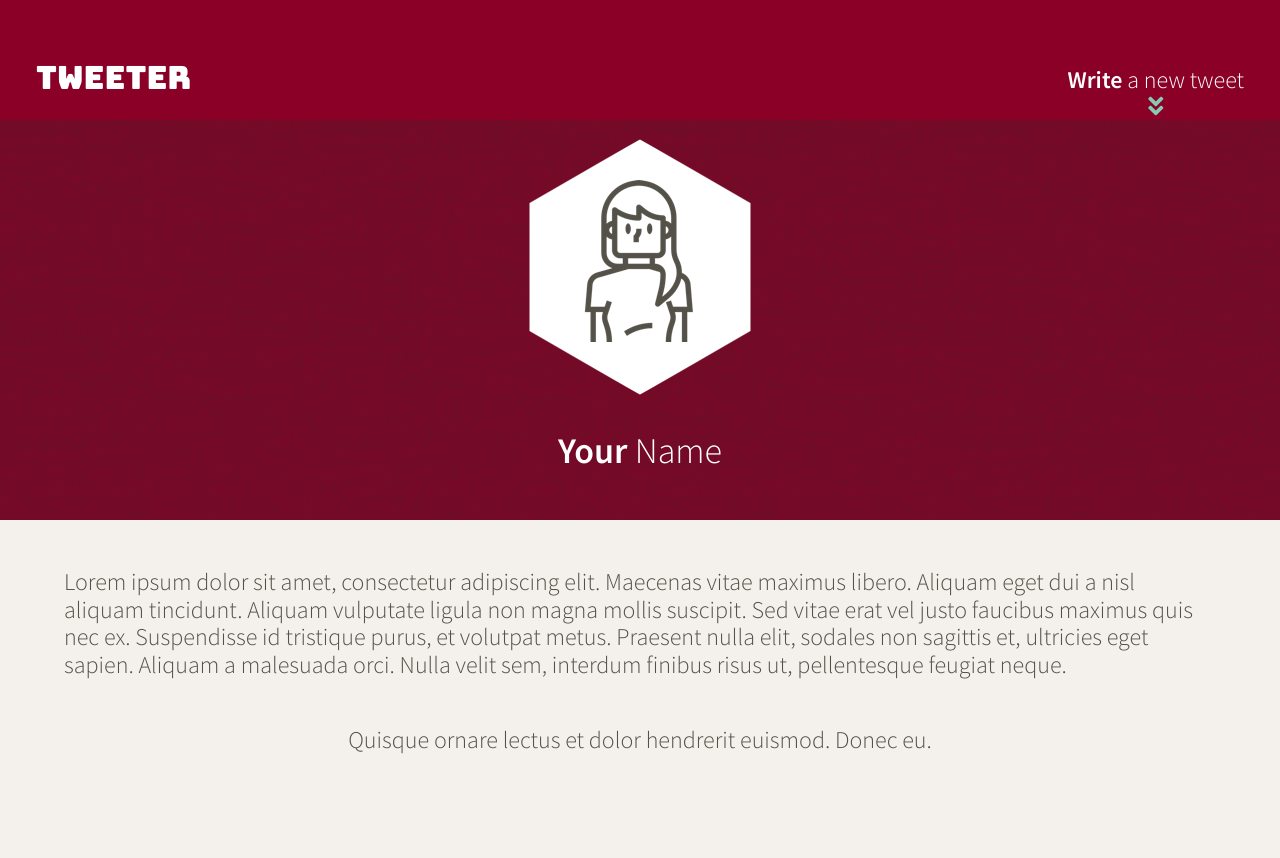
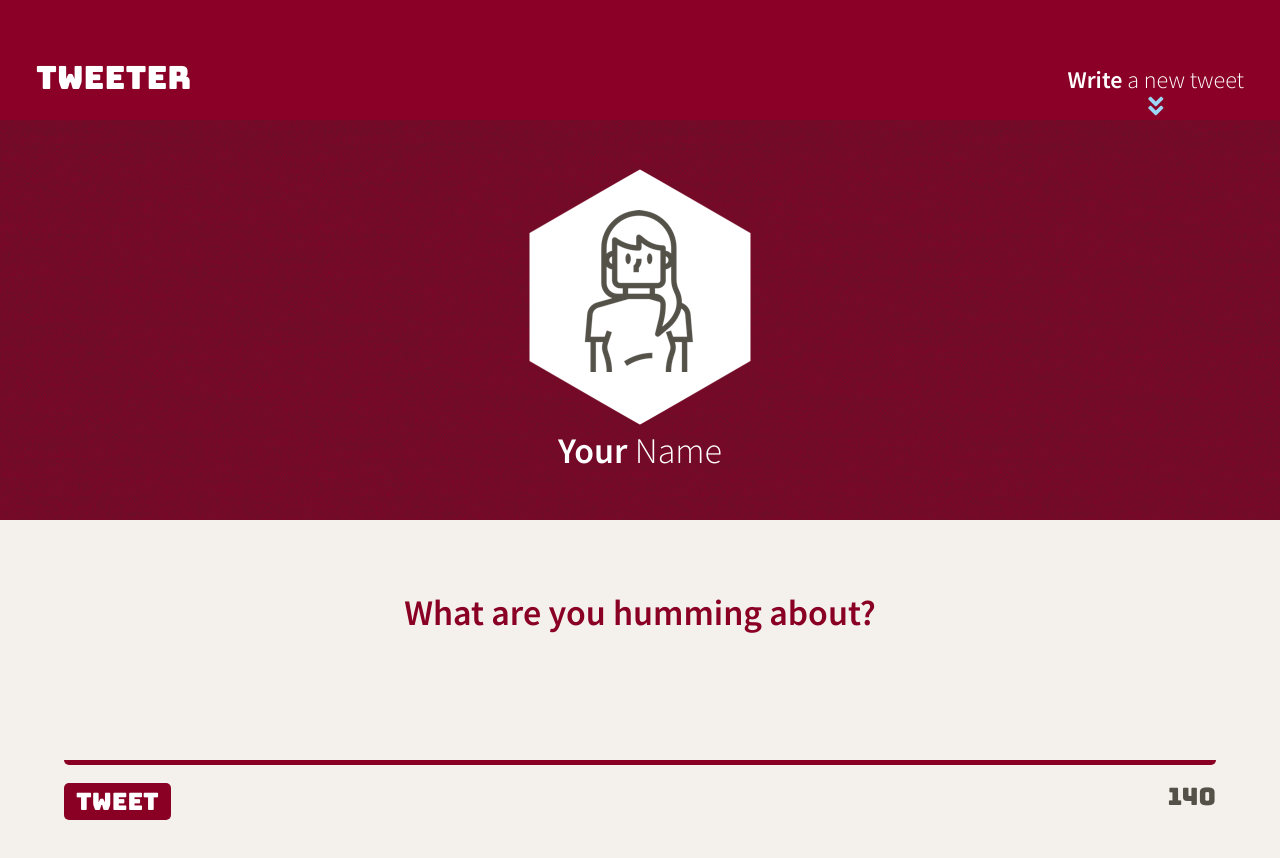
Before and after one commit to ekinkoluk/tweeter, a website: page public/index.html in a window 1280 px wide. Before the commit the page ends 802 px from the top, so only its background shows below. Drawn offline with nearby package versions, Linux system fonts and the light colour scheme.

Commit message:
post request and twit char counter

```diff
--- a/public/index.html
+++ b/public/index.html
@@ -44,15 +44,26 @@
         <img src="/images/profile-hex.png">
       </div>
       <div>
-        <h2><strong>Your</strong> Name</h2>
+        <h2 class= "name"><strong>Your</strong> Name</h2>
       </div>
   </header>
 
     <!-- Page-specific (main) content here -->
+      <!-- Page-specific (main) content here -->
     <main class="container">
-
-      <p> Lorem ipsum dolor sit amet, consectetur adipiscing elit. Maecenas vitae maximus libero. Aliquam eget dui a nisl aliquam tincidunt. Aliquam vulputate ligula non magna mollis suscipit. Sed vitae erat vel justo faucibus maximus quis nec ex. Suspendisse id tristique purus, et volutpat metus. Praesent nulla elit, sodales non sagittis et, ultricies eget sapien. Aliquam a malesuada orci. Nulla velit sem, interdum finibus risus ut, pellentesque feugiat neque.</p>
-      <p>Quisque ornare lectus et dolor hendrerit euismod. Donec eu.</p>
+      <section class="new-tweet">
+        <!-- <h2>Compose Tweet</h2> -->
+        <div id="error"></div>
+        <form id="posttweet" action="/tweets" method="POST">
+          <label for="tweet-text"><h2>What are you humming about?</h2></label>
+          <textarea name="text" id="tweet-text"></textarea>
+          <div id="tweet-below">
+            <span><button type="submit">Tweet</button></span>
+            <span><output name="counter" class="counter" for="tweet-text">140</output></span>
+          </div>
+        </form>
+      </section>
+      <section id="tweets-container"></section>
     </main>
   </body>
 </html>
--- a/public/styles/header.css
+++ b/public/styles/header.css
@@ -13,7 +13,7 @@ header {
 p {
   font-weight: normal;
 }
-h2 {
+.name {
   font-weight: normal;
   color: white;
 }
--- a/public/styles/layout.css
+++ b/public/styles/layout.css
@@ -33,3 +33,8 @@ body {
   overflow-y: hidden;
 
 }
+h2 {
+  color: #8a0024;
+  text-align: center;
+  margin: 0;
+}
--- a/public/styles/nav.css
+++ b/public/styles/nav.css
@@ -23,3 +23,28 @@ nav {
   display: flex;
   justify-content: center;
 }
+
+#arrow-icon:hover {
+  color:thistle;
+}
+#writenew {
+  padding-top: 1em;
+  position: relative;
+  font-size: 18pt;
+  cursor: pointer;
+}
+
+#arrow-icon {
+  color: #9cd5f6;
+  display: flex;
+  justify-content: center;
+}
+
+#up-arrow {
+  position: fixed;
+  bottom: 10px;
+  right: 10px;
+  z-index: 1;
+  font-size: 40pt;
+  opacity: 0;
+}
--- a/public/styles/tweet-new.css
+++ b/public/styles/tweet-new.css
@@ -0,0 +1,73 @@
+
+.new-tweet {
+  flex-direction: column;
+  width: 100%;
+  display: flex;
+  justify-content: space-between;
+}
+
+#tweet-text {
+  border-bottom: 5px;
+  width: 100%;
+  height: 5em;
+  padding: 0.5em;
+  margin: 0.5em 0em 0.5em;
+  border: none;
+  background: none;
+  border-bottom: 5px solid #8a0024;
+  resize: none;
+  overflow-y: auto;
+  border-radius: 5px;
+  transition-duration: 0.2s;
+
+}
+
+#tweet-text:focus {
+  background-color: white;
+  transition-duration: 0.2s;
+}
+
+.counter {
+  font-family: 'Bungee', cursive;
+}
+
+.counterMinus {
+  color:thistle;
+}
+
+button {
+  font-family: 'Bungee', cursive;
+  color: white;
+  background-color: #8a0024;
+  display:inline-block;
+  padding: 0.2em 0.5em;
+  border: 0;
+  transition: all 0.2s;
+  border-radius: 5px;
+}
+
+button:hover {
+  color: #8a0024;
+  background-color: white;
+}
+
+button:active {
+  background-color: #8a0024;
+  border: 3px solid #8a0024;
+}
+
+#tweet-below {
+  display: flex;
+  justify-content: space-between;
+  padding: 0em 0em 1em;
+}
+
+#error {
+  display: flex;
+  justify-content: space-between;
+  align-items: center;
+  color: #624a10;
+  text-align: center;
+  margin-bottom: 1em;
+  padding: 0.5em;
+}
--- a/server/data-files/initial-tweets.json
+++ b/server/data-files/initial-tweets.json
@@ -8,7 +8,7 @@
     "content": {
       "text": "If I have seen further it is by standing on the shoulders of giants"
     },
-    "created_at": 1637348364672
+    "created_at": 1637352641199
   },
   {
     "user": {
@@ -19,6 +19,6 @@
     "content": {
       "text": "Je pense , donc je suis"
     },
-    "created_at": 1637434764672
+    "created_at": 1637439041199
   }
 ]
--- a/server/index.js
+++ b/server/index.js
@@ -35,3 +35,8 @@ app.use("/tweets", tweetsRoutes);
 app.listen(PORT, () => {
   console.log("Example app listening on port " + PORT);
 });
+
+app.post("/tweets", (req,res)=> {
+  const text = req.body.text;
+  return res.redirect('./public/index.html');
+})
```
Also changed, not shown: public/scripts/composer-char-count.js (added, +19 -0 lines).
